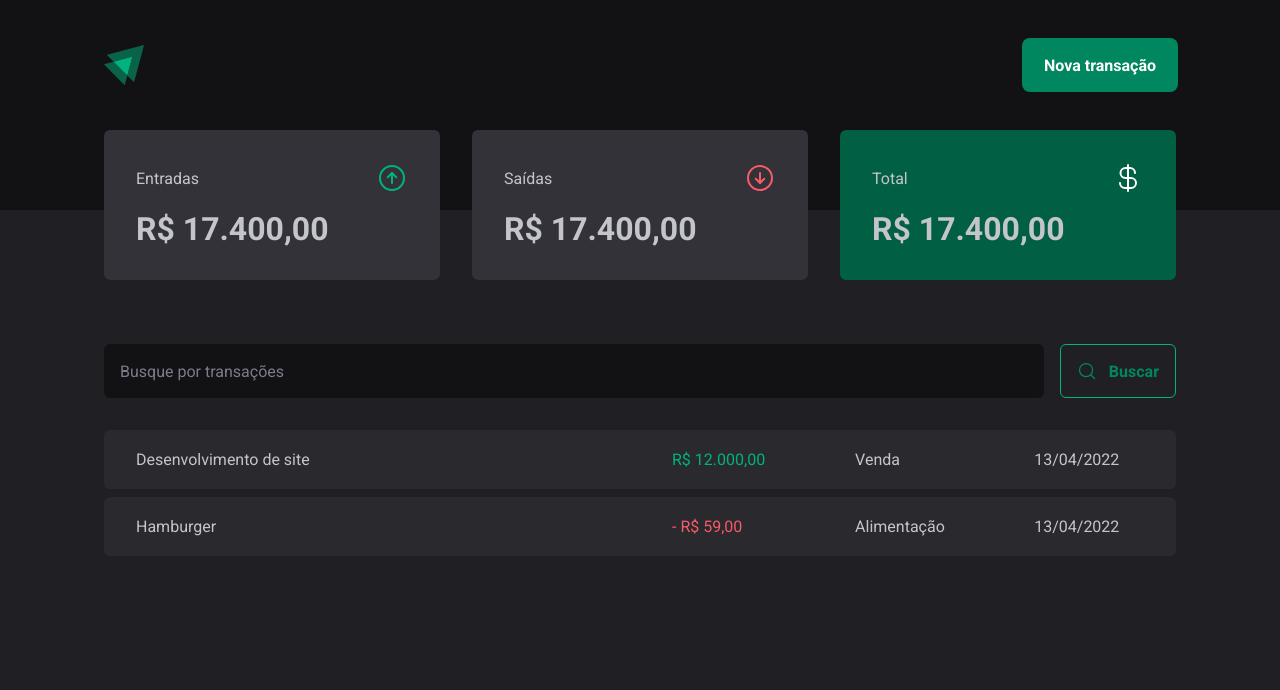
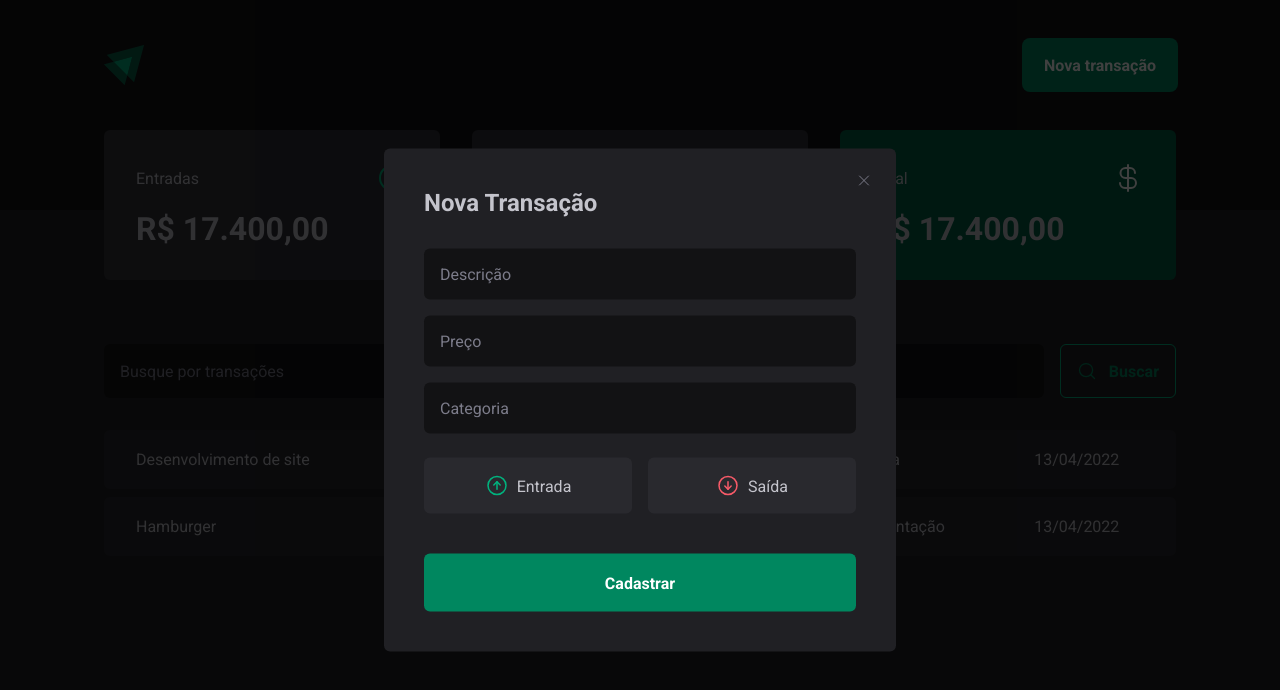
Before and after one commit to anishigouri/dt-money, a React (Vite) app: page / in a window 1280 px wide. Both pictures are taken after a click on the button "Nova transação". Shown: the top 690 px of the page. Built offline with nearby package versions, Linux system fonts and the light colour scheme.

Commit message:
Criação do modal de transação

```diff
--- a/package.json
+++ b/package.json
@@ -10,6 +10,8 @@
     "lint": "eslint src --ext .ts,.tsx"
   },
   "dependencies": {
+    "@radix-ui/react-dialog": "^1.0.2",
+    "@radix-ui/react-radio-group": "^1.1.1",
     "phosphor-react": "^1.4.1",
     "react": "^18.2.0",
     "react-dom": "^18.2.0",
--- a/src/components/Header/index.tsx
+++ b/src/components/Header/index.tsx
@@ -1,12 +1,20 @@
 import { HeaderContainer, HeaderContent, NewTransactionButton } from './styles'
 import imgLogo from '../../assets/logo.svg'
+import * as Dialog from '@radix-ui/react-dialog'
+import { NewTransactionModal } from '../NewTransactionModal'
 
 export function Header() {
   return (
     <HeaderContainer>
       <HeaderContent>
         <img src={imgLogo} alt="" />
-        <NewTransactionButton>Nova transação</NewTransactionButton>
+
+        <Dialog.Root>
+          <Dialog.Trigger asChild>
+            <NewTransactionButton>Nova transação</NewTransactionButton>
+          </Dialog.Trigger>
+          <NewTransactionModal />
+        </Dialog.Root>
       </HeaderContent>
     </HeaderContainer>
   )
--- /dev/null
+++ b/src/components/NewTransactionModal/index.tsx
@@ -0,0 +1,38 @@
+import * as Dialog from '@radix-ui/react-dialog'
+import { ArrowCircleDown, ArrowCircleUp, X } from 'phosphor-react'
+import {
+  CloseButton,
+  Content,
+  Overlay,
+  TransactionType,
+  TransactionTypeButton,
+} from './styles'
+
+export function NewTransactionModal() {
+  return (
+    <Dialog.Portal>
+      <Overlay />
+      <Content>
+        <Dialog.Title>Nova Transação</Dialog.Title>
+        <CloseButton>
+          <X />
+        </CloseButton>
+        <form action="">
+          <input type="text" placeholder="Descrição" required />
+          <input type="text" placeholder="Preço" required />
+          <input type="text" placeholder="Categoria" required />
+
+          <TransactionType>
+            <TransactionTypeButton variant="income" value="income">
+              <ArrowCircleUp size={24} /> Entrada
+            </TransactionTypeButton>
+            <TransactionTypeButton variant="outcome" value="outcome">
+              <ArrowCircleDown size={24} /> Saída
+            </TransactionTypeButton>
+          </TransactionType>
+          <button type="submit">Cadastrar</button>
+        </form>
+      </Content>
+    </Dialog.Portal>
+  )
+}
--- /dev/null
+++ b/src/components/NewTransactionModal/styles.ts
@@ -0,0 +1,118 @@
+import styled from 'styled-components'
+import * as Dialog from '@radix-ui/react-dialog'
+import * as RadioGroup from '@radix-ui/react-radio-group'
+
+export const Overlay = styled(Dialog.Overlay)`
+  position: fixed;
+  width: 100vw;
+  height: 100vh;
+  inset: 0;
+  background: rgba(0, 0, 0, 0.75);
+`
+
+export const Content = styled.div`
+  min-width: 32rem;
+  border-radius: 6px;
+  padding: 2.5rem;
+  background: ${(props) => props.theme['gray-800']};
+
+  position: fixed;
+  top: 50%;
+  left: 50%;
+  transform: translate(-50%, -50%);
+
+  form {
+    margin-top: 2rem;
+
+    display: flex;
+    flex-direction: column;
+    gap: 1rem;
+
+    input {
+      border-radius: 6px;
+      border: 0;
+      background: ${(props) => props.theme['gray-900']};
+      color: ${(props) => props.theme['gray-300']};
+      padding: 1rem;
+
+      &::placeholder {
+        color: ${(props) => props.theme['gray-500']};
+      }
+    }
+
+    button[type='submit'] {
+      height: 58px;
+      border: 0;
+      background: ${(props) => props.theme['green-500']};
+      color: ${(props) => props.theme.white};
+      font-weight: bold;
+      padding: 0 1.25rem;
+      border-radius: 6px;
+      margin-top: 1.5rem;
+      cursor: pointer;
+
+      &:hover {
+        background: ${(props) => props.theme['green-700']};
+        transition: background-color 0.2s;
+      }
+    }
+  }
+`
+export const CloseButton = styled(Dialog.Close)`
+  position: absolute;
+  background: transparent;
+  border: 0;
+  top: 1.5rem;
+  right: 1.5rem;
+  line-height: 0;
+  cursor: pointer;
+  color: ${(props) => props.theme['gray-500']};
+`
+export const TransactionType = styled(RadioGroup.Root)`
+  display: grid;
+  grid-template-columns: repeat(2, 1fr);
+  gap: 1rem;
+  margin-top: 0.5rem;
+`
+
+interface TransactionTypeButtonProps {
+  variant: 'income' | 'outcome'
+}
+
+export const TransactionTypeButton = styled(
+  RadioGroup.Item,
+)<TransactionTypeButtonProps>`
+  background: ${(props) => props.theme['gray-700']};
+  display: flex;
+  align-items: center;
+  padding: 1rem;
+  justify-content: center;
+  gap: 0.5rem;
+  border-radius: 6px;
+  cursor: pointer;
+  border: 0;
+  color: ${(props) => props.theme['gray-300']};
+
+  svg {
+    color: ${(props) =>
+      props.variant === 'income'
+        ? props.theme['green-300']
+        : props.theme['red-300']};
+  }
+
+  &[data-state='unchecked']:hover {
+    background: ${(props) => props.theme['gray-600']};
+  }
+
+  &[data-state='checked'] {
+    color: ${(props) => props.theme.white};
+    background: ${(props) =>
+      props.variant === 'income'
+        ? props.theme['green-500']
+        : props.theme['red-500']};
+
+    svg {
+      color: ${(props) => props.theme.white};
+    }
+  }
+`
```
Also changed, not shown: 1 other file (tests, documents, lock files or other folders).
